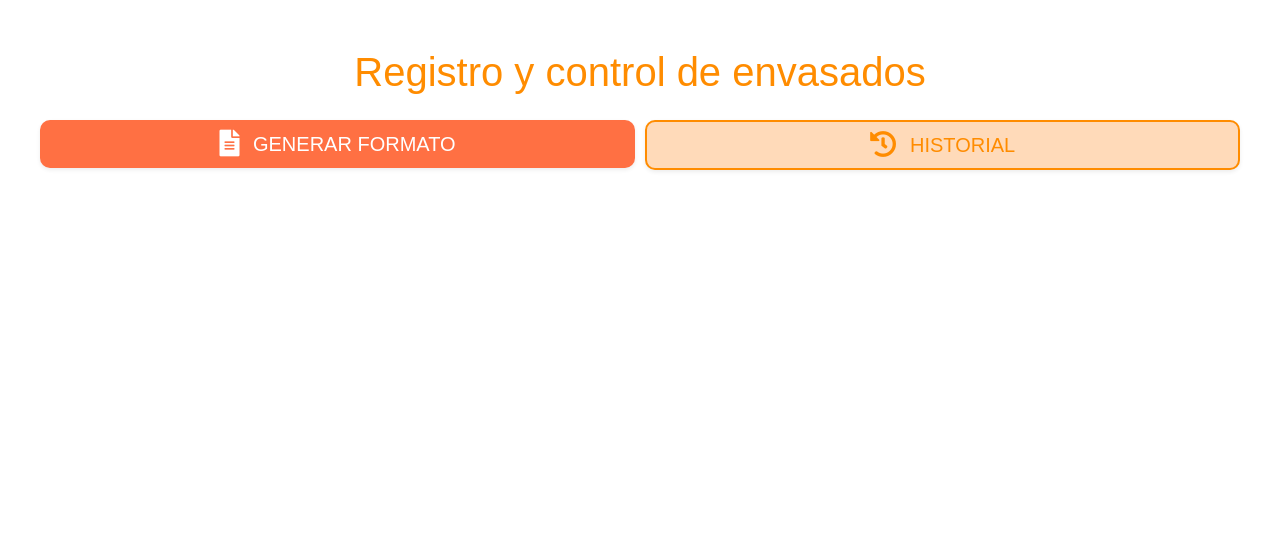
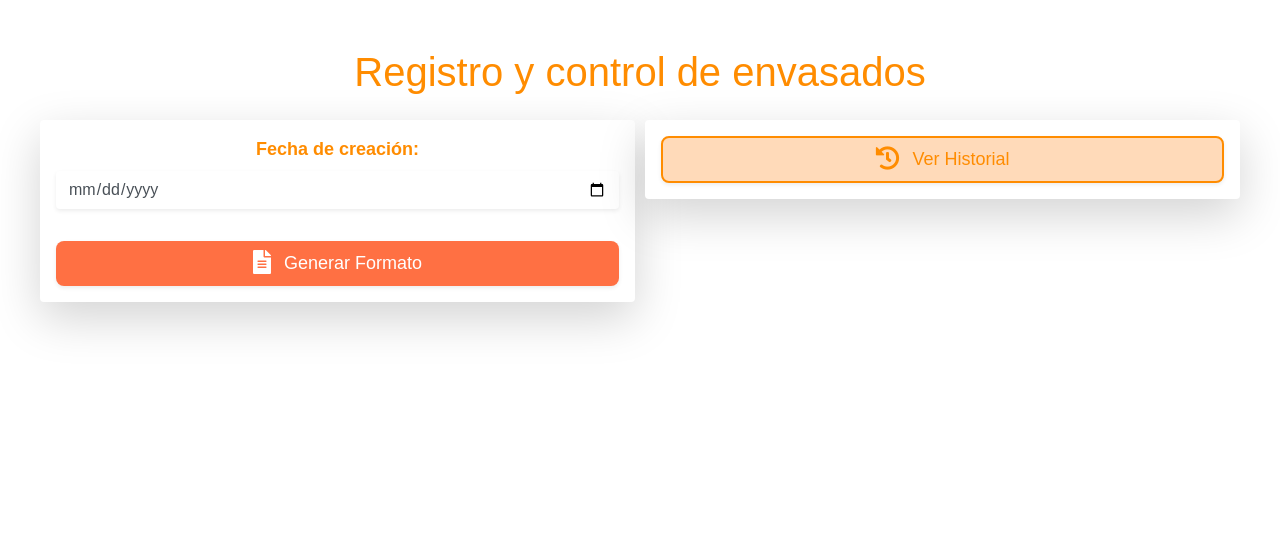
Before and after one commit to robcartome/INGRESO-DE-FORMATOS-EN-PRODUCCI-N, a Flask app: page /control_envasados/ in a window 1280 px wide. Shown: the part 66-608 px from the top of the page. Run offline with Flask 3, Linux system fonts and the light colour scheme; data that the repository does not hold is empty; some libraries are stand-ins or nearby versions.

Commit message:
correcciones

```diff
--- a/Vistas.sql
+++ b/Vistas.sql
@@ -404,19 +404,23 @@ WHERE
 	t.estado_trabajador = 'ACTIVO'
 
 
-SELECT * FROM public.condiciones_ambientales
 
-SELECT * FROM public.detalle_condiciones_ambientales
+SELECT * FROM public.lavadosmanos
 
-SELECT * FROM public.areas
+SELECT * FROM verificacion_limpieza_desinfeccion_areas
 
+SELECT * FROM public.detalles_verificacion_limpieza_desinfeccion_areas WHERE  fk_id_verificacion_limpieza_desinfeccion_area = 8
+
+SELECT * FROM detalles_verificaciones_equipos_medicion
+
+SELECT * FROM verificaciones_equipos_medicion
+
+SELECT * FROM condiciones_ambientales
+
+SELECT * FROM detalle_condiciones_ambientales
+
+SELECT * FROM registros_monitores_insectos_roedores
+
+SELECT * FROM detalles_registros_monitoreos_insectos_roedores
 
 SELECT * FROM public.tiposformatos
-
-SELECT * FROM public.condiciones_ambientales
-
-SELECT * FROM public.asignacion_verificacion_previa_condicion_ambiental
-
-SELECT * FROM public.detalle_condiciones_ambientales
-
-SELECT * FROM detalle_condiciones_ambientales
--- a/routes/registro_control_envasados.py
+++ b/routes/registro_control_envasados.py
@@ -2,7 +2,6 @@ import os
 
 from flask import Blueprint, render_template, request, jsonify
 from connection.database import execute_query
-from datetime import datetime
 from .utils.constans import BPM
 from .utils.helpers import image_to_base64
 from .utils.helpers import generar_reporte
@@ -78,6 +77,15 @@ def control_envasados():
                 """
 
                 execute_query(query_insertar_controles_envasados, (responsable, producto, cantidadProducida, Proveedor, loteProveedor, loteAsignado, fechaVencimiento, observacionAsignada, registroEnvasado[0]['id_registro_control_envasados']))
+
+                stock_anterior_product = execute_query("SELECT stock FROM productos WHERE idproducto = %s", (producto,))
+
+                stock = stock_anterior_product[0]['stock']
+
+                stock_actual = stock + int(cantidadProducida)
+
+                execute_query("UPDATE productos SET stock = %s WHERE idproducto = %s", (stock_actual, producto))
+
             except Exception as e:
                 # Convertir el mensaje de error a string
                 return jsonify({'status': 'error', 'message': str(e)}), 500
@@ -91,7 +99,8 @@ def control_envasados():
 @controlEnvasados.route('/generar_formato_envasados', methods=['POST'])
 def generar_formato_envasados():
     try:
-        fecha_actual = datetime.now()
+        data = request.json
+        fecha_actual = data.get('fechaCreacion')
 
         # Eliminar el registro relacionado en controles_generales_personal
         query_generar_formato = """
--- a/static/js/lavado_manos.js
+++ b/static/js/lavado_manos.js
@@ -246,6 +246,7 @@ function registrarMedidasCorrectivas() {
 
 document.addEventListener('DOMContentLoaded', function () {
     $('#selectTrabajador').select2({
+        theme: 'bootstrap4',
         placeholder: "Seleccione el colaborador a registrar",
         allowClear: true,
         width: '100%'
--- a/static/js/registro_control_envasados.js
+++ b/static/js/registro_control_envasados.js
@@ -39,9 +39,26 @@ $(document).ready(function() {
     });
 });
 
+document.addEventListener('DOMContentLoaded', function () {
+    $('#selectProducto').select2({
+        theme: 'bootstrap4',
+        placeholder: "Seleccione el producto",
+        allowClear: true,
+        width: '100%'
+    });
+});
+
 function generarFormatoControlEnvasados() {
+    const fechaCreacion = document.getElementById('fechaCreacion').value;
+
     fetch('/control_envasados/generar_formato_envasados', {
-        method: 'POST'
+        method: 'POST',
+        headers: {
+            'Content-Type': 'application/json'
+        },
+        body: JSON.stringify({
+            fechaCreacion: fechaCreacion
+        })
     })
     .then(response => response.json())
     .then(data => {
@@ -51,7 +68,7 @@ function generarFormatoControlEnvasados() {
                 title: 'Registro generado',
                 text: 'Se generó un registro para el control de envasados.',
                 showConfirmButton: false,
-                timer: 500
+                timer: 1500
             }).then(() => {
                 location.reload();
             });
@@ -71,6 +88,7 @@ function generarFormatoControlEnvasados() {
         });
     });
 }
+
 
 function verDetalleHistorial(idFormatos) {
     fetch(`/control_envasados/obtener_detalle_envasados/${idFormatos}`)
--- a/templates/registro_control_envasados.html
+++ b/templates/registro_control_envasados.html
@@ -32,23 +32,32 @@
     <div class="form-row mb-4 text-center">
         <!-- Botón de Generar Formato -->
         <div class="col-lg-6 col-md-6 mb-3">
-                <button type="button" class="btn btn-lg btn-block shadow-sm"
-                    style="background-color: #FF7043; color: white; border-radius: 10px;"
+            <div class="card shadow-lg p-3 rounded" style="border: none;">
+                <div class="form-group">
+                    <label for="fechaCreacion" class="font-weight-bold" style="color: #FF8C00; font-size: 18px;">Fecha de creación:</label>
+                    <input type="date" id="fechaCreacion" class="form-control border-0 shadow-sm" name="fechaCreacion" required>
+                </div>
+                <button type="button" class="btn btn-lg btn-block shadow-sm mt-3"
+                    style="background-color: #FF7043; color: white; border-radius: 8px; font-size: 18px;"
                     onclick="generarFormatoControlEnvasados()">
-                    <i class="fas fa-file-alt fa-lg mr-2"></i> GENERAR FORMATO
+                    <i class="fas fa-file-alt fa-lg mr-2"></i> Generar Formato
                 </button>
+            </div>
         </div>
 
         <!-- Botón de Historial -->
         <div class="col-lg-6 col-md-6 mb-3">
+            <div class="card shadow-lg p-3 rounded" style="border: none;">
                 <button type="button" class="btn btn-lg btn-block shadow-sm"
-                    style="background-color: #FFDAB9; color: #FF8C00; border: 2px solid #FF8C00; border-radius: 10px;"
+                    style="background-color: #FFDAB9; color: #FF8C00; border: 2px solid #FF8C00; border-radius: 8px; font-size: 18px;"
                     data-toggle="modal" data-target="#historialControlEnvasados">
-                    <i class="fas fa-history fa-lg mr-2"></i> HISTORIAL
+                    <i class="fas fa-history fa-lg mr-2"></i> Ver Historial
                 </button>
             </div>
         </div>
+    </div>
     {% endif %}
+
 
     {% if control_envasados_creado %}
         <!-- Formulario de Registro -->
```
Also changed, not shown: static/js/kardex.js (+8 -0 lines), connection/database.py (line endings or trailing spaces). Lines whose indentation alone changed are shown as unchanged.
